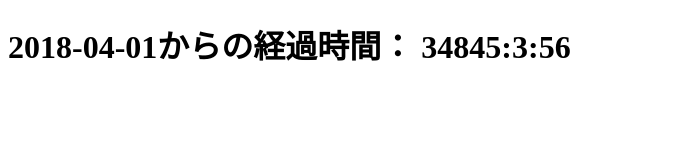
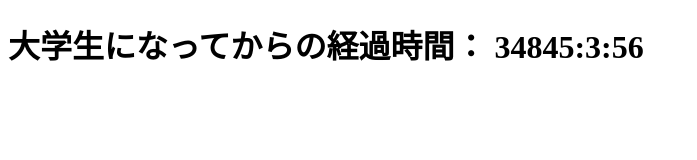
Before and after one commit to S-bite/elapsed-time, a plain HTML site: page index.html in a window 1280 px wide. Shown: the whole page, without its empty margins (0-697 px from the left). Drawn offline with Linux system fonts and the light colour scheme.

Commit message:
change text

```diff
--- a/index.html
+++ b/index.html
@@ -4,13 +4,13 @@
 <head>
     <meta charset="UTF-8">
 
-    <title>経過時間</title>
+    <title>大学生になってからの経過時間</title>
 
 
 </head>
 
 <body>
-    <h1>2018-04-01からの経過時間：
+    <h1>大学生になってからの経過時間：
         <a id="elapsed_time"></a>
     </h1>
     <script type="text/javascript" src="index.js"></script>
```
